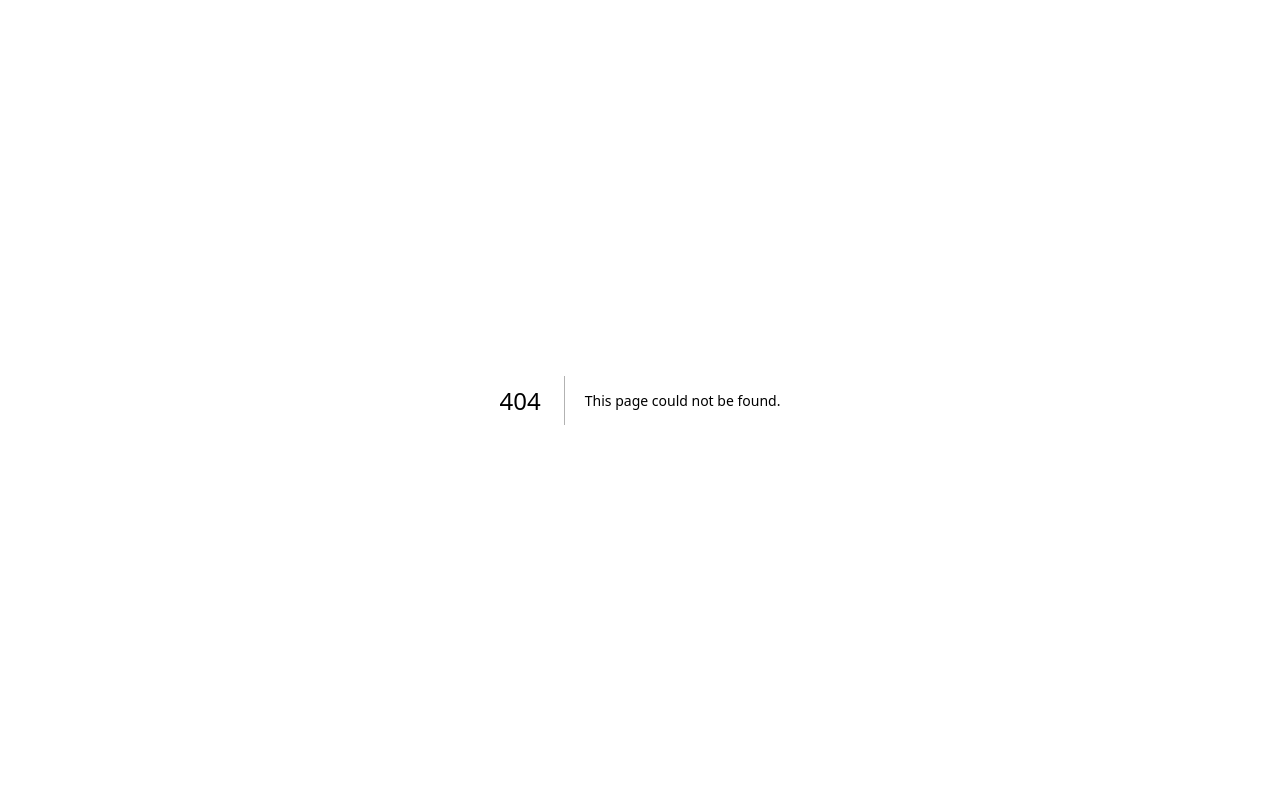
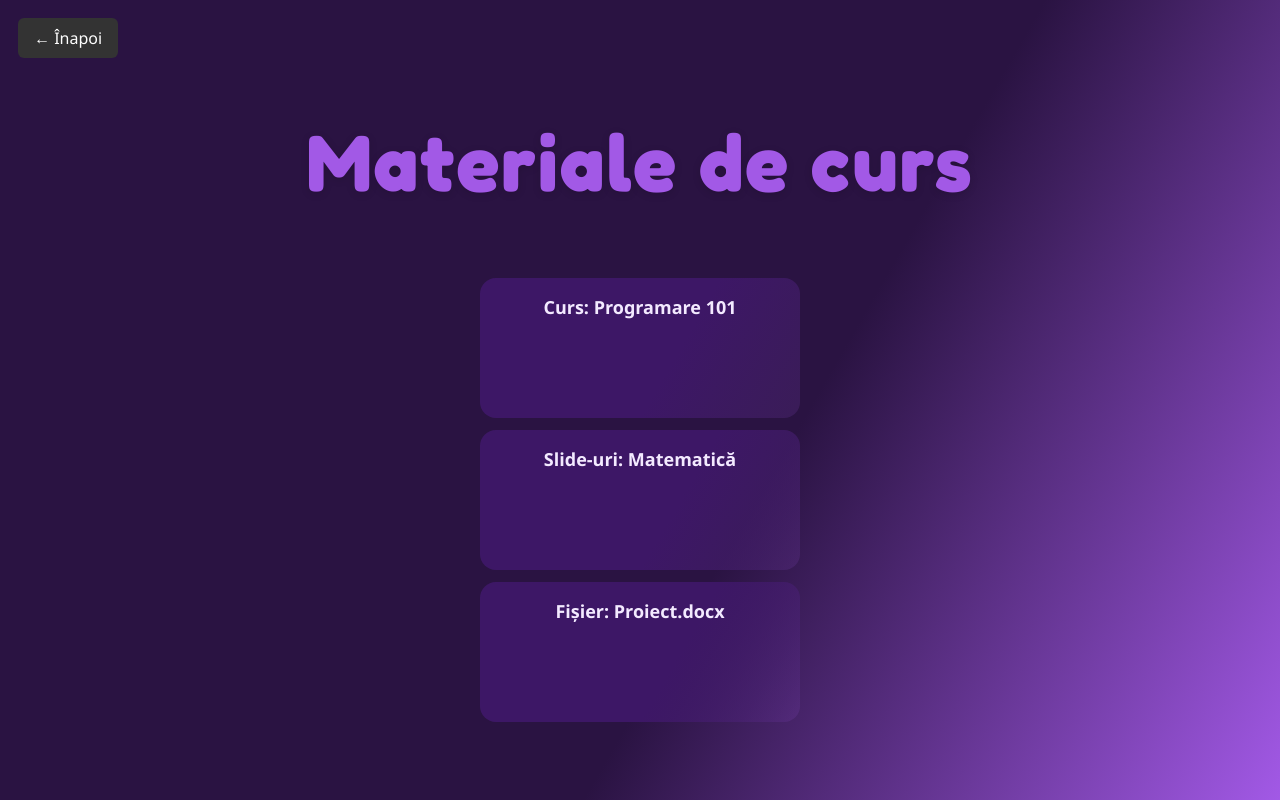
Before and after one commit to vvv13vvv13/student-productivty-app, a Next.js app: page /materiale in a window 1280 px wide. Before the commit this address had no page. Built offline with nearby package versions, Linux system fonts and the light colour scheme.

Commit message:
adaug buton inapoi

```diff
--- /dev/null
+++ b/app/components/BackButton.tsx
@@ -0,0 +1,20 @@
+'use client';
+
+import Link from 'next/link';
+
+type Props = {
+  to?: string;
+  label?: string;
+  position?: 'top' | 'bottom';
+};
+
+export default function BackButton({ to = '/', label = '← Înapoi', position = 'top' }: Props) {
+  const containerClass = `back-container ${position === 'top' ? 'back-top-left' : 'back-bottom-left'}`;
+  return (
+    <div className={containerClass}>
+      <Link href={to} className="back-button">
+        {label}
+      </Link>
+    </div>
+  );
+}
--- a/app/globals.css
+++ b/app/globals.css
@@ -46,6 +46,7 @@ body {
   justify-content: center;
   background: var(--main-gradient);
   animation: fadeIn 1s ease-in-out;
+  position: relative;
 }
 
 /* Titlu principal */
@@ -220,6 +221,21 @@ body {
   margin: 20px 0;
 }
 
+/* Position helpers for back button */
+.back-top-left {
+  position: absolute;
+  top: 18px;
+  left: 18px;
+  margin: 0;
+}
+
+.back-bottom-left {
+  position: absolute;
+  bottom: 18px;
+  left: 18px;
+  margin: 0;
+}
+
 .back-button {
   display: inline-block;
   padding: 8px 16px;
--- a/app/inventar/page.tsx
+++ b/app/inventar/page.tsx
@@ -1,6 +1,7 @@
 'use client';
 
 import { useEffect, useState } from 'react';
+import BackButton from '../components/BackButton';
 
 const SHOP_ITEMS = [
   { key: 'theme', name: 'Teme exclusive', desc: 'Teme de culoare speciale pentru aplicație.' },
@@ -26,6 +27,7 @@ export default function InventarPage() {
   return (
     <div className="container">
       <h1 className="title">Inventar</h1>
+      <BackButton />
       <div style={{ margin: '32px 0', fontSize: 20 }}>
         {owned.length === 0 ? (
           <div>Nu ai cumpărat încă nimic din magazin.</div>
--- a/app/login/page.tsx
+++ b/app/login/page.tsx
@@ -1,7 +1,7 @@
 'use client';
 
 import { useState } from 'react';
-import Link from 'next/link';
+import BackButton from '../components/BackButton';
 
 // Simplu: datele se stochează în localStorage (nu e pentru producție)
 export default function LoginPage() {
@@ -40,11 +40,7 @@ export default function LoginPage() {
   return (
     <div className="container">
       <h1 className="title">{isRegister ? 'Creează cont' : 'Log in'}</h1>
-      <div className="back-container">
-        <Link href="/" className="back-button">
-          ← Înapoi
-        </Link>
-      </div>
+      <BackButton />
       <div className="task-form" style={{ flexDirection: 'column', maxWidth: 350, margin: '0 auto' }}>
         <input
           className="task-input"
--- a/app/magazin/page.tsx
+++ b/app/magazin/page.tsx
@@ -1,6 +1,7 @@
-'use client';
+ 'use client';
 
 import { useEffect, useState } from 'react';
+import BackButton from '../components/BackButton';
 
 const SHOP_ITEMS = [
   { key: 'theme', name: 'Teme exclusive', cost: 100, desc: 'Deblochează teme de culoare speciale pentru aplicație.' },
@@ -39,6 +40,7 @@ export default function MagazinPage() {
   return (
     <div className="container">
       <h1 className="title">Magazin</h1>
+      <BackButton />
       <div style={{ fontSize: 24, marginBottom: 32, color: 'var(--accent)' }}>
         Puncte disponibile: <b>{points}</b>
       </div>
--- /dev/null
+++ b/app/materiale/page.tsx
@@ -0,0 +1,26 @@
+'use client';
+
+import BackButton from '../components/BackButton';
+
+export default function MaterialePage() {
+  const sample = [
+    { id: 1, title: 'Curs: Programare 101', url: '#' },
+    { id: 2, title: 'Slide-uri: Matematică', url: '#' },
+    { id: 3, title: 'Fișier: Proiect.docx', url: '#' },
+  ];
+
+  return (
+    <div className="container">
+      <h1 className="title">Materiale de curs</h1>
+      <BackButton />
+
+      <div style={{ marginTop: 24, display: 'flex', flexDirection: 'column', gap: 12, alignItems: 'center' }}>
+        {sample.map(item => (
+          <a key={item.id} href={item.url} className="menu-item" style={{ minWidth: 320, padding: 16 }}>
+            <div style={{ fontWeight: 700, fontSize: 18 }}>{item.title}</div>
+          </a>
+        ))}
+      </div>
+    </div>
+  );
+}
--- a/app/progres/page.tsx
+++ b/app/progres/page.tsx
@@ -1,6 +1,6 @@
-'use client';
+ 'use client';
 
-import Link from 'next/link';
+import BackButton from '../components/BackButton';
 import { useTasks } from '../context/TaskContext';
 
 export default function ProgresPage() {
@@ -10,11 +10,7 @@ export default function ProgresPage() {
     <div className="progres-container">
       <h1 className="progres-title">Progres</h1>
 
-      <div className="back-container">
-        <Link href="/" className="back-button">
-          ← Back to Main
-        </Link>
-      </div>
+      <BackButton label="← Back to Main" />
 
       <h2 className="progres-subtitle">Taskuri completate:</h2>
       {completedTasks.length > 0 ? (
--- a/app/puncte/page.tsx
+++ b/app/puncte/page.tsx
@@ -1,6 +1,7 @@
-'use client';
+ 'use client';
 
 import { useEffect, useState } from 'react';
+import BackButton from '../components/BackButton';
 
 export default function PunctePage() {
   const [points, setPoints] = useState(0);
@@ -13,6 +14,7 @@ export default function PunctePage() {
   return (
     <div className="container">
       <h1 className="title">Punctele tale</h1>
+      <BackButton />
       <div style={{ fontSize: 48, fontWeight: 700, color: 'var(--accent)', margin: '40px 0' }}>
         {points} ⭐
       </div>
--- a/app/taskuri/page.tsx
+++ b/app/taskuri/page.tsx
@@ -1,5 +1,5 @@
-'use client';
-import Link from 'next/link';
+ 'use client';
+import BackButton from '../components/BackButton';
 import { useState } from 'react';
 import { useTasks } from '../context/TaskContext';
 
@@ -16,11 +16,7 @@ export default function TaskuriPage() {
     <div className="container">
       <h1 className="title">Taskuri</h1>
 
-      <div className="back-container">
-        <Link href="/" className="back-button">
-          ← Inapoi
-        </Link>
-      </div>
+      <BackButton />
 
       <div className="task-form">
         <input
--- a/app/theme-picker.tsx
+++ b/app/theme-picker.tsx
@@ -1,7 +1,7 @@
 'use client';
 
 import { useEffect } from 'react';
-import Link from 'next/link';
+import BackButton from './components/BackButton';
 
 const themes = [
 	{
@@ -98,11 +98,7 @@ export default function ThemePicker() {
 	return (
 		<div className="container">
 			<h1 className="title">Personalizare temă</h1>
-			<div className="back-container">
-				<Link href="/" className="back-button">
-					← Înapoi
-				</Link>
-			</div>
+			<BackButton />
 			<div
 				style={{
 					display: 'flex',
```
